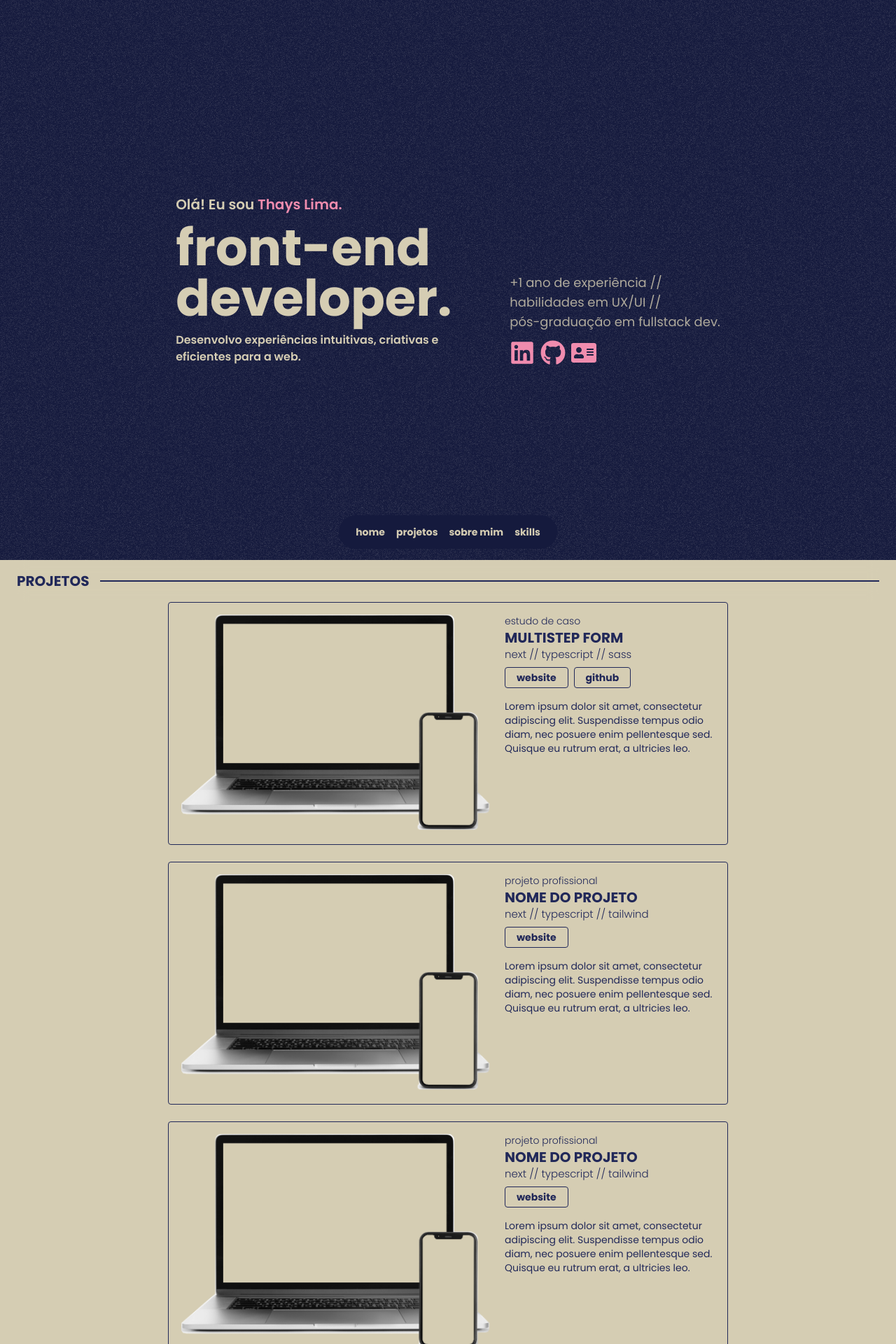
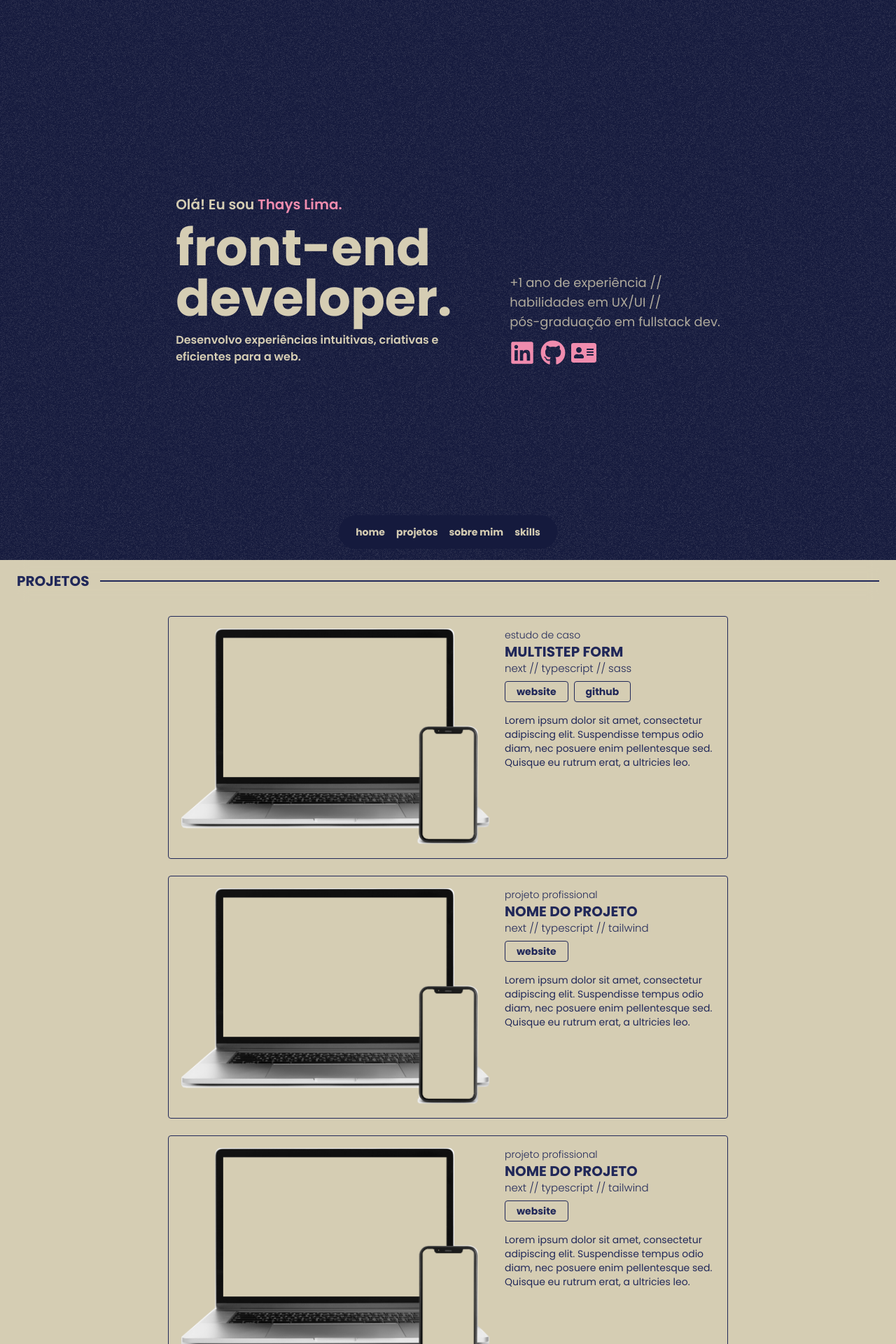
Before and after one commit to limasthays/portfolio-thayslima, a Next.js app: page / in a window 1280 px wide. Shown: the top 1920 px of the page at 70% size. Built offline with nearby package versions, Linux system fonts and the light colour scheme.

Commit message:
increasing y margins in projects section

```diff
--- a/src/app/components/sections/Projects.tsx
+++ b/src/app/components/sections/Projects.tsx
@@ -6,7 +6,7 @@ import { nanoid } from 'nanoid'
 function ProjectsSection() {
 	return (
 		<SectionContainer id="projects" sectionTitle="projetos" whiteVariant={true}>
-			<div className="flex flex-col gap-6 items-center md:items-start">
+			<div className="flex flex-col gap-6 items-center md:items-start md:my-5">
 				{projectsContent.map((item) => (
 					<ProjectCard
 						img={item.img}
```
